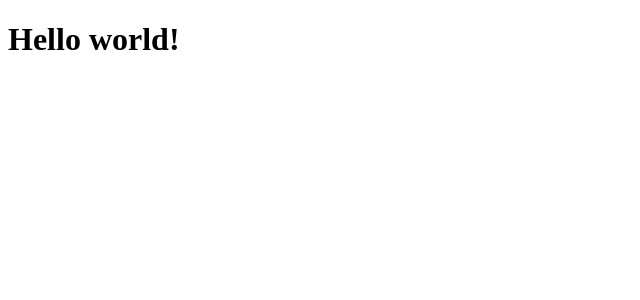
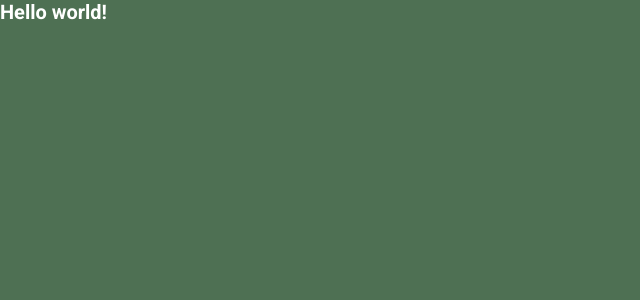
Before and after one commit to emerson-franca/team-it-blog, a Next.js app: page / in a window 1280 px wide. Shown: the top 300 px of the page, without its empty margins (0-640 px from the left). Built offline with nearby package versions, Linux system fonts and the light colour scheme.

Commit message:
Styled components config

```diff
--- a/package.json
+++ b/package.json
@@ -14,6 +14,7 @@
     "next": "12.1.0",
     "react": "17.0.2",
     "react-dom": "17.0.2",
+    "styled-components": "^5.3.3",
     "typescript": "^4.6.2"
   },
   "devDependencies": {
--- a/src/pages/_app.tsx
+++ b/src/pages/_app.tsx
@@ -1,5 +1,15 @@
-function MyApp({ Component, pageProps }) {
-  return <Component {...pageProps} />;
-}
+import GlobalStyle from "../styles/global";
+import theme from "../styles/theme";
+import { ThemeProvider } from "styled-components";
+import { AppProps } from "next/app";
+
+const MyApp: React.FC<AppProps> = ({ Component, pageProps }) => {
+  return (
+    <ThemeProvider theme={theme}>
+      <Component {...pageProps} />
+      <GlobalStyle />
+    </ThemeProvider>
+  );
+};
 
 export default MyApp;
--- /dev/null
+++ b/src/pages/_document.tsx
@@ -0,0 +1,58 @@
+import React from "react";
+import Document, {
+  DocumentInitialProps,
+  DocumentContext,
+  Html,
+  Head,
+  Main,
+  NextScript,
+} from "next/document";
+import { ServerStyleSheet } from "styled-components";
+
+export default class MyDocument extends Document {
+  static async getInitialProps(
+    ctx: DocumentContext
+  ): Promise<DocumentInitialProps> {
+    const sheet = new ServerStyleSheet();
+    const originalRenderPage = ctx.renderPage;
+
+    try {
+      ctx.renderPage = () =>
+        originalRenderPage({
+          enhanceApp: (App) => (props) =>
+            sheet.collectStyles(<App {...props} />),
+        });
+
+      const initialProps = await Document.getInitialProps(ctx);
+      return {
+        ...initialProps,
+        styles: (
+          <>
+            {initialProps.styles}
+            {sheet.getStyleElement()}
+          </>
+        ),
+      };
+    } finally {
+      sheet.seal();
+    }
+  }
+
+  render(): JSX.Element {
+    return (
+      <Html lang="pt">
+        <Head>
+          <meta charSet="utf-8" />
+          <link
+            href="https://fonts.googleapis.com/css?family=Roboto:400,500,700"
+            rel="stylesheet"
+          />
+        </Head>
+        <body>
+          <Main />
+          <NextScript />
+        </body>
+      </Html>
+    );
+  }
+}
--- a/src/pages/index.tsx
+++ b/src/pages/index.tsx
@@ -1,3 +1,5 @@
+import { Title } from "../styles/style";
+
 export default function Home() {
-  return <h1>Hello world!</h1>;
+  return <Title>Hello world!</Title>;
 }
--- /dev/null
+++ b/src/styles/global.ts
@@ -0,0 +1,15 @@
+import { createGlobalStyle } from "styled-components";
+
+export default createGlobalStyle`
+  * {
+    margin: 0;
+    padding: 0;
+    box-sizing: border-box;
+  }
+  body {
+    background: ${(props) => props.theme.colors.green};
+    color: ${(props) => props.theme.colors.text};
+    font: 400 16px Roboto, sans-serif;
+  }
+
+`;
--- /dev/null
+++ b/src/styles/style.ts
@@ -0,0 +1,5 @@
+import styled from "styled-components";
+
+export const Title = styled.h1`
+  font-size: 20px;
+`;
--- /dev/null
+++ b/src/styles/theme.ts
@@ -0,0 +1,9 @@
+const theme = {
+  colors: {
+    green: "#4E7053",
+    orange: "FF7F41",
+    text: "#ffffff",
+  },
+};
+
+export default theme;
```
Also changed, not shown: src/styles/styled.d.ts (added, +9 -0 lines), tsconfig.json (+4 -13 lines), 1 other file (tests, documents, lock files or other folders).
